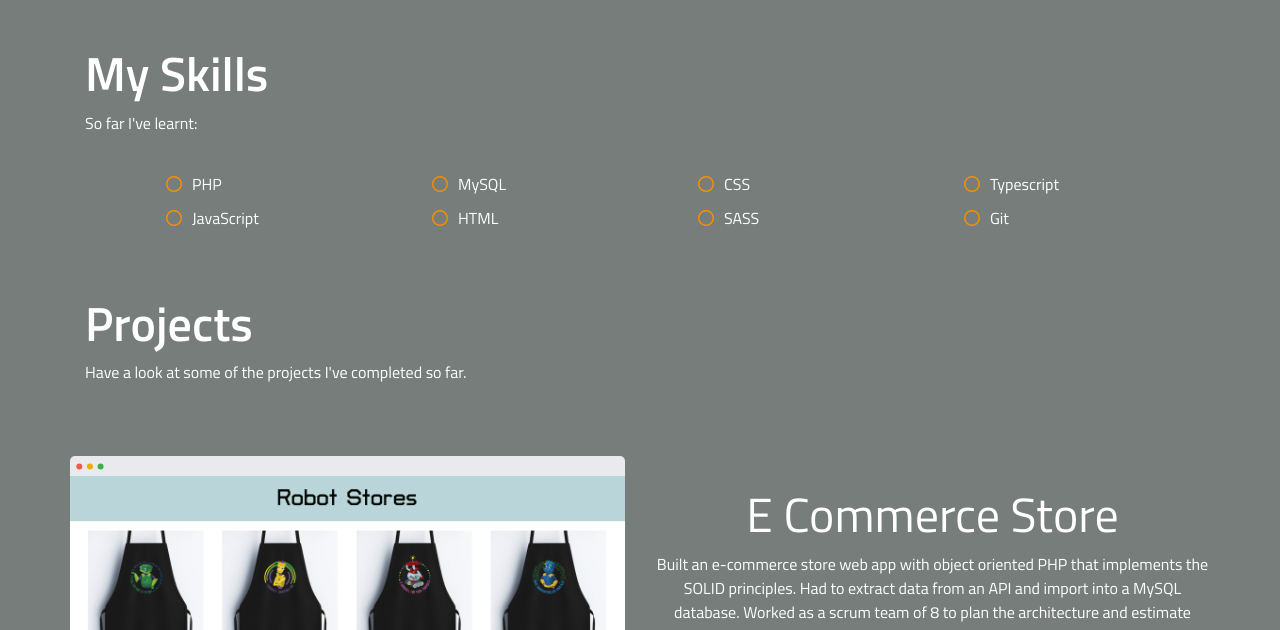
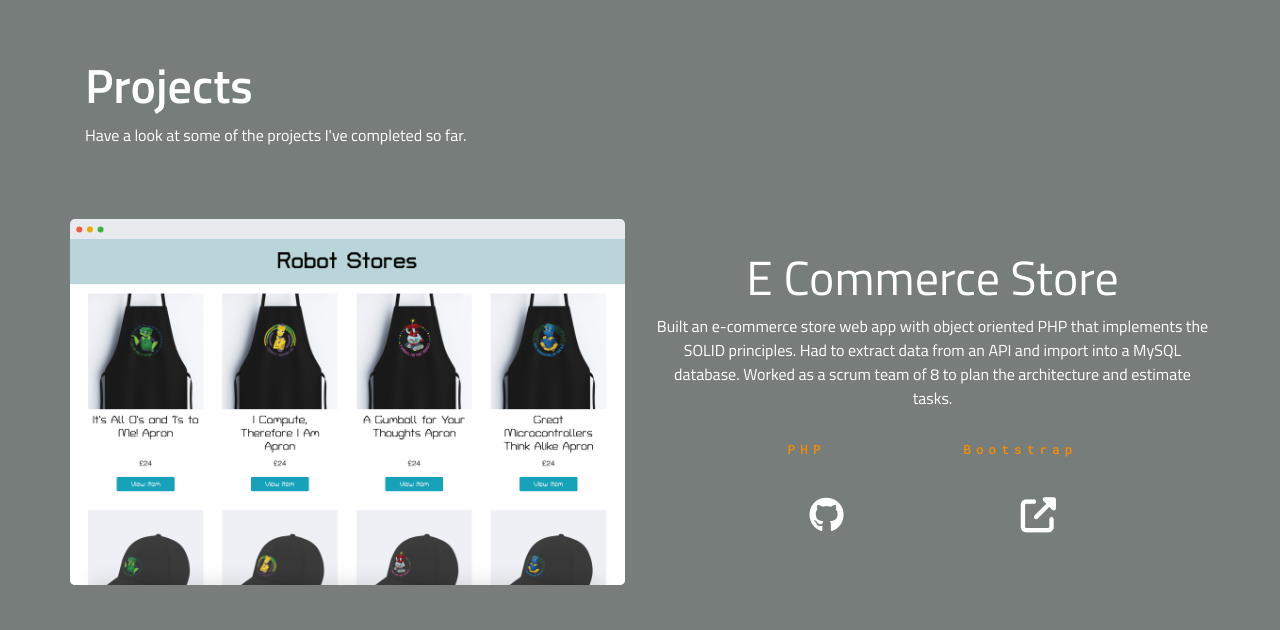
Before and after one commit to ellie-r/portfolio, a website: page app/index.html in a window 1280 px wide. Shown: the part 1055-1685 px from the top of the page. Drawn offline with nearby package versions, Linux system fonts and the light colour scheme.

Commit message:
removed skills section

```diff
--- a/app/index.html
+++ b/app/index.html
@@ -521,46 +521,6 @@
                 <img src="assets/IMG_7406.jpeg" alt="ellie at graduation">
             </div>
         </div>
-        <div class="row pt-5 skillsSection">
-            <div class="col-md-12">
-                <h3>My Skills</h3>
-                <p>So far I've learnt:</p>
-                <div class="row pt-3 bullets">
-                    <div class="col-md-2 col-sm-6 col-6">
-                        <div class="bulletPoint">
-                            <i class="far fa-circle"></i><p>PHP</p>
-                        </div>
-                        <div class="bulletPoint">
-                            <i class="far fa-circle"></i><p>JavaScript</p>
-                        </div>
-                    </div>
-                    <div class="col-md-2 col-sm-6 col-6">
-                        <div class="bulletPoint">
-                            <i class="far fa-circle"></i><p>MySQL</p>
-                        </div>
-                        <div class="bulletPoint">
-                            <i class="far fa-circle"></i><p>HTML</p>
-                        </div>
-                    </div>
-                    <div class="col-md-2 col-sm-6 col-6">
-                            <div class="bulletPoint">
-                                <i class="far fa-circle"></i><p>CSS</p>
-                            </div>
-                            <div class="bulletPoint">
-                                <i class="far fa-circle"></i><p>SASS</p>
-                            </div>
-                    </div>
-                    <div class="col-md-2 col-sm-6 col-6">
-                        <div class="bulletPoint">
-                            <i class="far fa-circle"></i><p>Typescript</p>
-                        </div>
-                        <div class="bulletPoint">
-                            <i class="far fa-circle"></i><p>Git</p>
-                        </div>
-                    </div>
-                </div>
-            </div>
-        </div>
         <div class="row section projectSection" id="Projects">
             <div class="col-md-12">
                 <h3>Projects</h3>
--- a/app/scss/style.scss
+++ b/app/scss/style.scss
@@ -155,25 +155,12 @@ nav li {
 
 }
 
-.skillsSection {
-  //margin: 50px;
-  i {
-    color: $brightColour;
-  }
-  h3 {
-    font-size: 3rem;
-    font-weight: 600;
-  }
-}
-
 .projectSection {
   h3 {
     font-size: 3rem;
     font-weight: 600;
   }
 }
-
-
 
 .projectInfo {
   display: flex;
```
Also changed, not shown: app/css/style.css.
